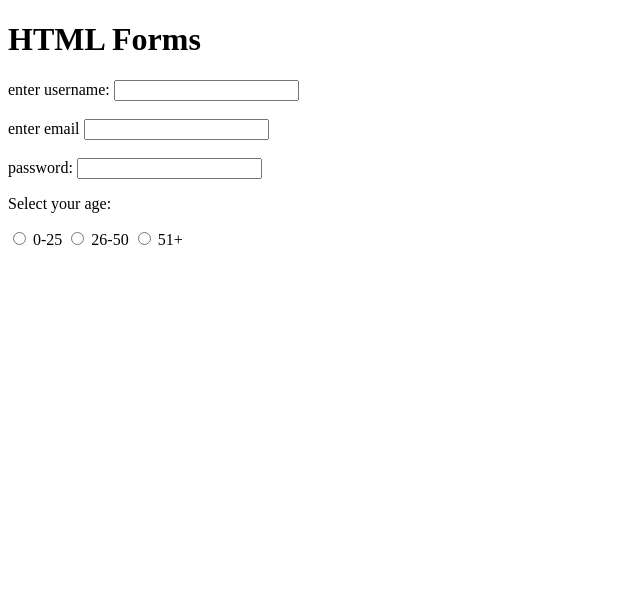
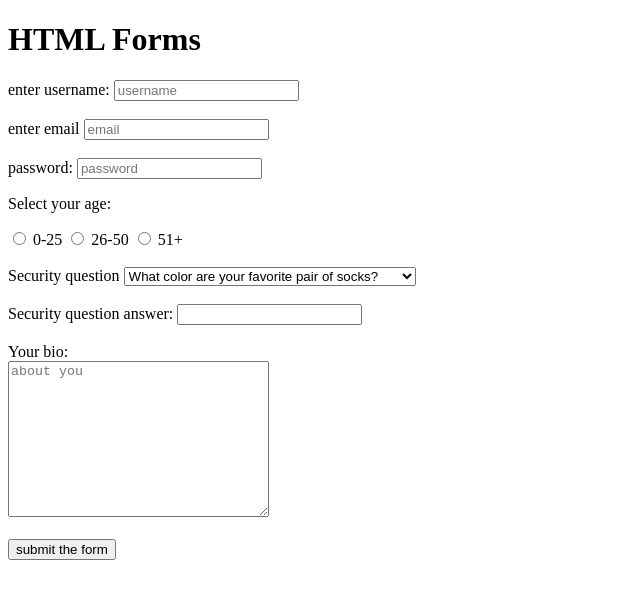
Before and after one commit to CintyPinky/html-css, a plain HTML site: page index.html in a window 1280 px wide. Shown: the whole page, without its empty margins (0-640 px from the left). Drawn offline with Linux system fonts and the light colour scheme.

Commit message:
placeholders, required, radio, textarea

```diff
--- a/index.html
+++ b/index.html
@@ -12,13 +12,13 @@
 
     <form>
         <label for="username">enter username:</label>
-        <input type="text" id="username" name="username">
+        <input type="text" id="username" name="username" placeholder="username" required>
         <br><br>
         <label for="email">enter email</label>
-        <input type="email" id="email" name="email">
+        <input type="email" id="email" name="email" placeholder="email" required>
         <br><br>
         <label for="password">password:</label>
-        <input type="password" id="password" name="password">
+        <input type="password" id="password" name="password" placeholder="password" required>
 
         <p>Select your age:</p>
         <input type="radio" name="age" value="0-25" id="option-1">
@@ -28,7 +28,26 @@
         <input type="radio" name="age" value="51+" id="option-3">
         <label for="option-3">51+</label>
 
+        <br><br>
+        <label for="">Security question</label>
+        <select name="question" id="question">
+            <option value="q1">What color are your favorite pair of socks?</option>
+            <option value="q2">If you could be a vegetable, what would it be?</option>
+            <option value="q3">What is your best ever security question?</option>
 
+        </select>
+
+        <br><br>
+
+        <label for="answer">Security question answer:</label>
+        <input type="text" id="answer" name="answer">
+
+        <br><br>
+
+        <label for="bio">Your bio:</label><br>
+        <textarea name="bio" id="bio" cols="30" rows="10" placeholder="about you"></textarea>
+
+        <br><br><input type="submit" value="submit the form">
 
     </form>
 
```
